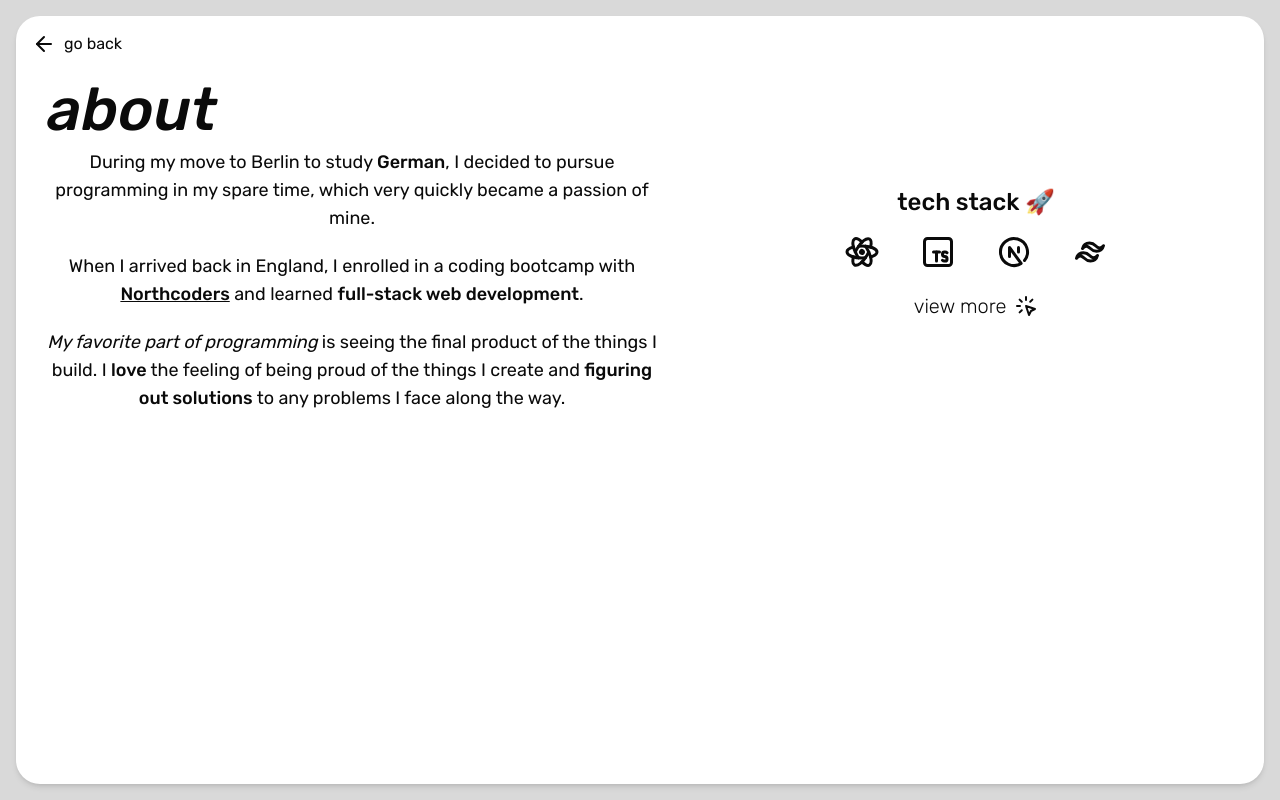
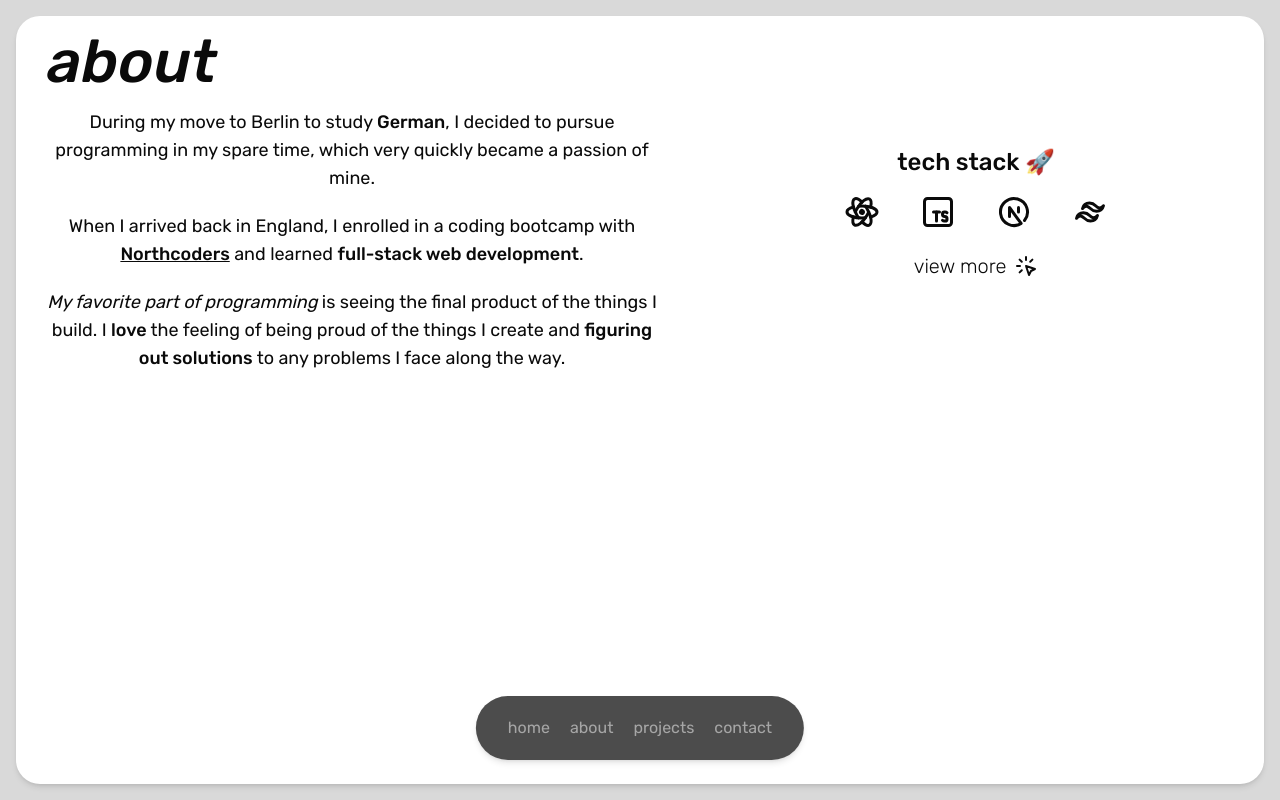
Before and after one commit to notkoyo/folio, a Next.js app: page /about in a window 1280 px wide. Built offline with nearby package versions, Linux system fonts and the light colour scheme.

Commit message:
add navbar

```diff
--- a/app/about/page.tsx
+++ b/app/about/page.tsx
@@ -8,11 +8,7 @@ export default function AboutPage() {
     <div className="h-screen p-[1rem]">
       <span className="sr-only">About section</span>
       <section className="flex flex-col bg-white shadow-md rounded-3xl h-full">
-        <a href="/" className="flex items-center gap-x-2 p-4 hover:translate-x-3 transition duration-300">
-          <ArrowLeft />
-          go back
-        </a>
-        <div className="flex w-full justify-start py-2 px-8">
+        <div className="flex w-full justify-start py-4 px-8">
           <h2 className="text-6xl -skew-x-12 font-medium">about</h2>
         </div>
         <div className="flex w-full justify-between items-center flex-col md:flex-row">
--- a/app/layout.tsx
+++ b/app/layout.tsx
@@ -3,6 +3,7 @@ import { Rubik } from "next/font/google";
 import "@/styles/globals.css";
 
 import { cn } from "@/lib/utils";
+import Nav from "@/components/nav";
 
 const rubik = Rubik({ subsets: ["latin"], variable: "--font-sans" });
 
@@ -19,6 +20,7 @@ export default function RootLayout({
   return (
     <html lang="en" suppressHydrationWarning>
       <body className={cn("bg-[#d9d9d9] font-sans antialiased", rubik.variable)}>
+        <Nav />
         {children}
       </body>
     </html>
--- /dev/null
+++ b/components/nav.tsx
@@ -0,0 +1,24 @@
+import React from "react";
+
+const navItems = [
+  { name: "home", href: "/" },
+  { name: "about", href: "/about" },
+  { name: "projects", href: "/projects" },
+  { name: "contact", href: "mailto:kaidenjr01@outlook.com" },
+] as const;
+
+export default function Nav() {
+  return (
+    <nav className="fixed z-[50] bottom-10 left-[50%] -translate-x-[50%]">
+      <div className="">
+        <ul className="flex gap-x-5 bg-black/70 shadow-md rounded-full py-5 px-8">
+          {navItems.map((item) => (
+            <li key={item.name} className="hover:scale-[1.15] hover:text-opacity-95 transition duration-300 text-white text-opacity-50">
+              <a href={item.name === "projects" ? "" : item.href}>{item.name}</a>
+            </li>
+          ))}
+        </ul>
+      </div>
+    </nav>
+  );
+}
```
